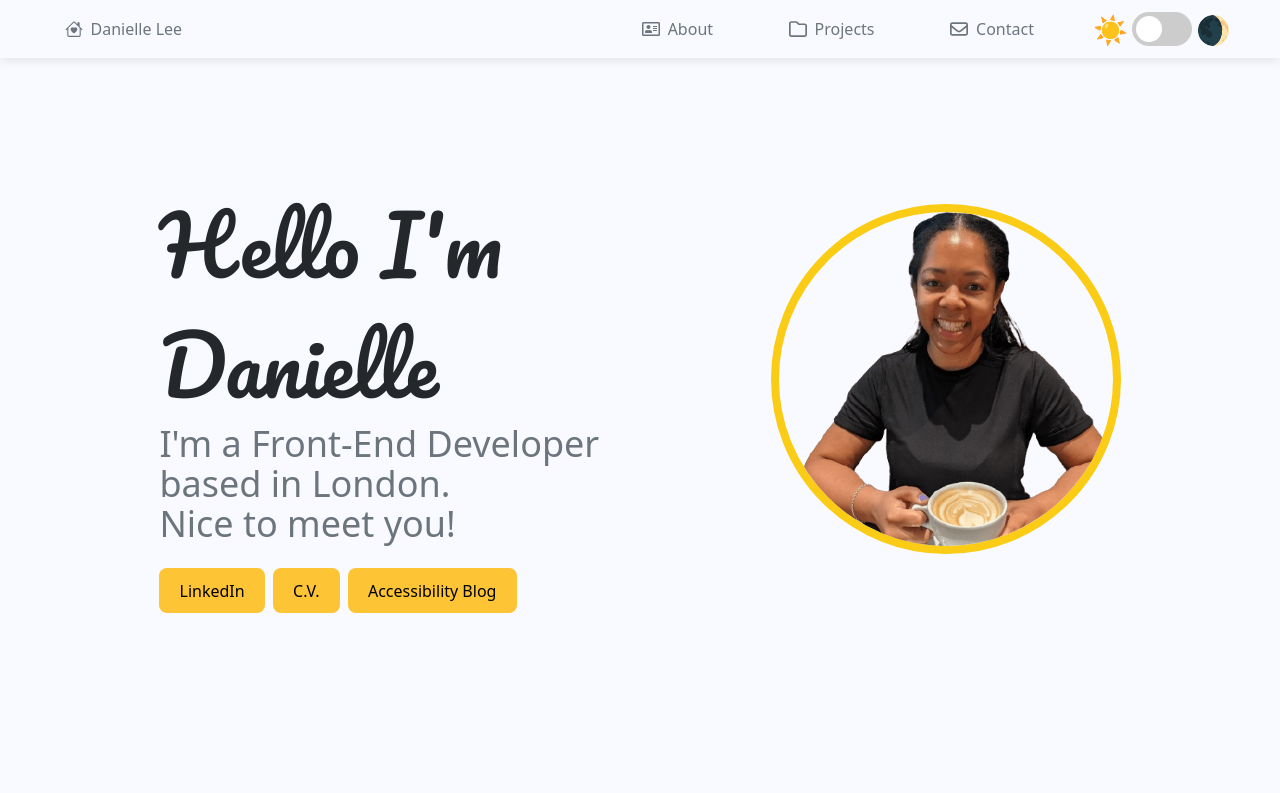
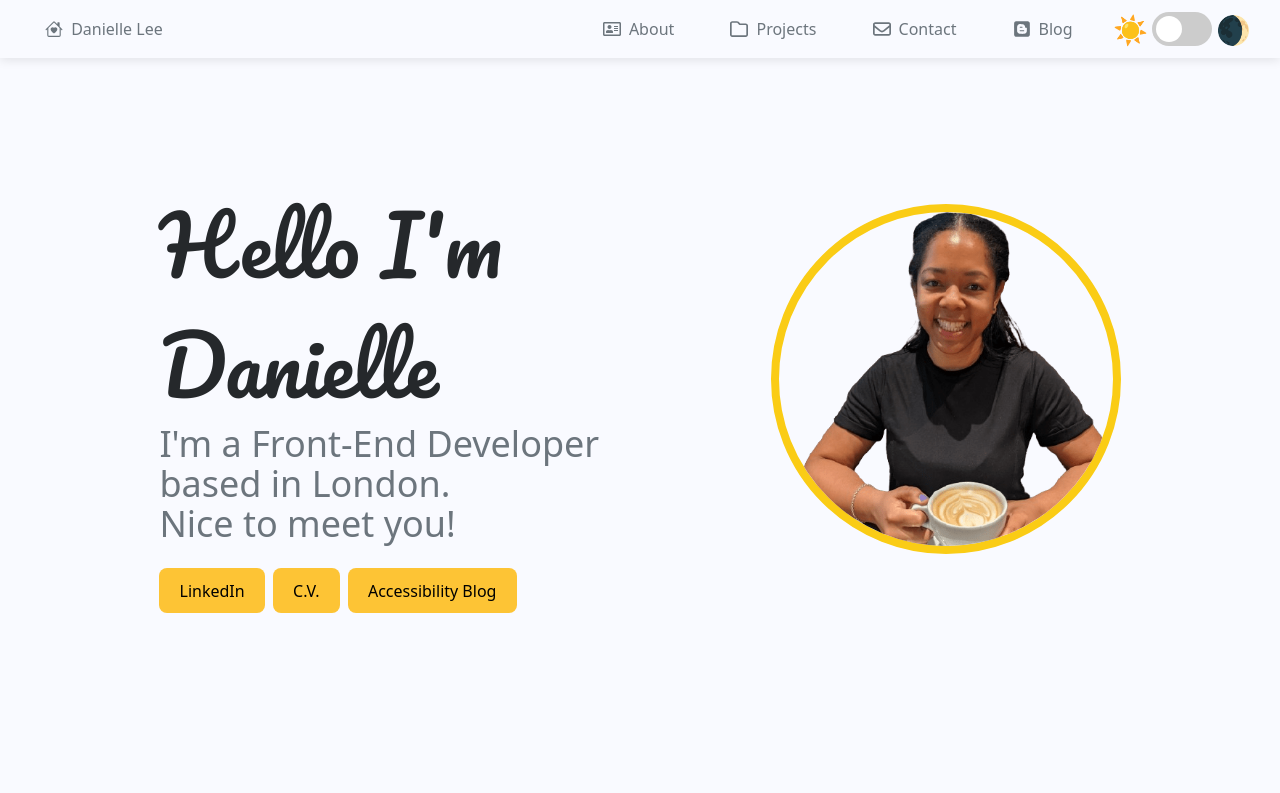
Before and after one commit to Danielle73/Danielle-React-Portfolio, a React (Vite) app in the folder my-portfolio/: page / in a window 1280 px wide. Shown: the top 793 px of the page. Built offline with nearby package versions, Linux system fonts and the light colour scheme.

Commit message:
Added blog path and blog icon to nav bar

```diff
--- a/my-portfolio/src/components/Navbar.jsx
+++ b/my-portfolio/src/components/Navbar.jsx
@@ -1,6 +1,6 @@
 // Navbar.js
 //import ProfilePicture from '../assets/ProfilePicture.png';
-import { FaRegFolder } from "react-icons/fa6";
+import { FaBlogger, FaRegFolder } from "react-icons/fa6";
 import { FaRegAddressCard } from "react-icons/fa";
 import { FaRegEnvelope } from "react-icons/fa6";
 import { BsHouseHeart } from "react-icons/bs";
@@ -25,6 +25,9 @@ const Navbar = () => {
         <a href="#contact" className="relative px-4 py-3 after:block after:absolute after:bottom-0 after:left-1/2 after:w-0 after:h-0.5 after:bg-yellow-400 after:transition-all after:duration-300 hover:after:w-full hover:after:left-0 flex items-center gap-2">
           <FaRegEnvelope className="text-lg"/>Contact</a>
 
+        <a href="https://accessibility-blog.vercel.app/" target="_blank" className="relative px-4 py-3 after:block after:absolute after:bottom-0 after:left-1/2 after:w-0 after:h-0.5 after:bg-yellow-400 after:transition-all after:duration-300 hover:after:w-full hover:after:left-0 flex items-center gap-2">
+        <FaBlogger className="text-lg"/>Blog</a>
+
         <DarkTheme />
 
       </div>
```
